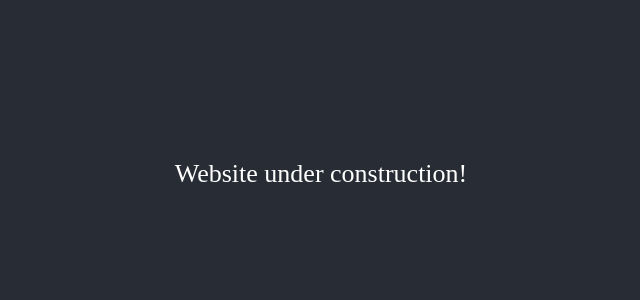
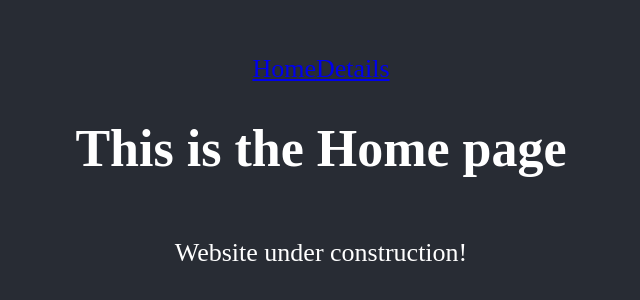
Before and after one commit to marilirulita/metrics-webapp, a React (Create React App) app: page / in a window 1280 px wide. Shown: the part 226-526 px from the top of the page, without its empty margins (319-959 px from the left). Built offline with nearby package versions, Linux system fonts and the light colour scheme.

Commit message:
Add basic files and install basic react redux packages

```diff
--- a/package.json
+++ b/package.json
@@ -8,7 +8,12 @@
     "@testing-library/user-event": "^13.5.0",
     "react": "^17.0.2",
     "react-dom": "^17.0.2",
+    "react-redux": "^7.2.6",
+    "react-router-dom": "^6.2.2",
     "react-scripts": "5.0.0",
+    "redux": "^4.1.2",
+    "redux-logger": "^3.0.6",
+    "redux-thunk": "^2.4.1",
     "web-vitals": "^2.1.4"
   },
   "scripts": {
--- a/src/App.js
+++ b/src/App.js
@@ -1,9 +1,20 @@
+import { Routes, Route, Link } from 'react-router-dom';
+import Home from './components/Home';
+import Details from './components/Details';
 import './App.css';
 
 function App() {
   return (
     <div className="App">
       <header className="App-header">
+        <nav>
+          <Link to="/">Home</Link>
+          <Link to="/details">Details</Link>
+        </nav>
+        <Routes>
+          <Route path="/" element={<Home />} />
+          <Route path="details" element={<Details />} />
+        </Routes>
         <p>
           Website under construction!
         </p>
--- /dev/null
+++ b/src/components/Details.js
@@ -0,0 +1,7 @@
+const Details = () => (
+  <div>
+    <h2>This is details page</h2>
+  </div>
+);
+
+export default Details;
--- /dev/null
+++ b/src/components/Home.js
@@ -0,0 +1,7 @@
+const Home = () => (
+  <div>
+    <h1>This is the Home page</h1>
+  </div>
+);
+
+export default Home;
--- a/src/index.js
+++ b/src/index.js
@@ -1,11 +1,18 @@
 import React from 'react';
 import ReactDOM from 'react-dom';
+import { BrowserRouter as Router } from 'react-router-dom';
+import { Provider } from 'react-redux';
+import store from './redux/configureStore';
 import './index.css';
 import App from './App';
 
 ReactDOM.render(
   <React.StrictMode>
-    <App />
+    <Router>
+      <Provider store={store}>
+        <App />
+      </Provider>
+    </Router>
   </React.StrictMode>,
   document.getElementById('root'),
 );
--- /dev/null
+++ b/src/redux/configureStore.js
@@ -0,0 +1,16 @@
+import { createStore, combineReducers, applyMiddleware } from 'redux';
+import logger from 'redux-logger';
+import thunk from 'redux-thunk';
+import financialReducer from './financial/financial';
+
+const reducer = combineReducers({
+  financialReducer,
+  // additional reducers could be added here
+});
+
+const store = createStore(
+  reducer,
+  applyMiddleware(logger, thunk),
+);
+
+export default store;
--- /dev/null
+++ b/src/redux/financial/financial.js
@@ -0,0 +1,24 @@
+// Actions
+const LOAD = 'metrics-webapp/financial/LOAD';
+
+const initialState = [];
+
+// Reducer
+const financialReducer = (state = initialState, action) => {
+  switch (action.type) {
+    case LOAD:
+      return state;
+    default:
+      return state;
+  }
+};
+
+// Action Creators
+export const loadFinancialData = () => ({ type: LOAD });
+
+// side effects, only as applicable
+// export function getWidget () {
+//   return dispatch => get('/widget').then(widget => dispatch(updateWidget(widget)))
+// }
+
+export default financialReducer;
```
Also changed, not shown: 1 other file (tests, documents, lock files or other folders).
